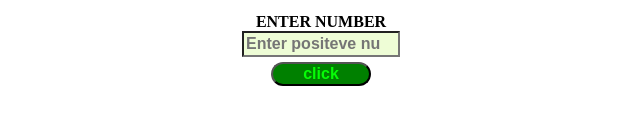
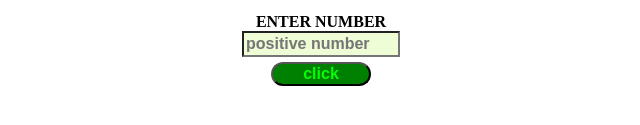
Before and after one commit to maestroGit/COLLATZ-CONJECTURE, a plain HTML site: page index.html in a window 1280 px wide. Shown: the part 185-310 px from the top of the page, 319-959 px from the left. Drawn offline with Linux system fonts and the light colour scheme.

Commit message:
typing error fixed

```diff
--- a/index.html
+++ b/index.html
@@ -23,7 +23,7 @@
       <input
         type="number"
         id="number"
-        placeholder="Enter positeve number"
+        placeholder="positive number"
         min="1"
       />
       <input type="button" id="btn" value="click"/>
```
Also changed, not shown: 1 other file.
